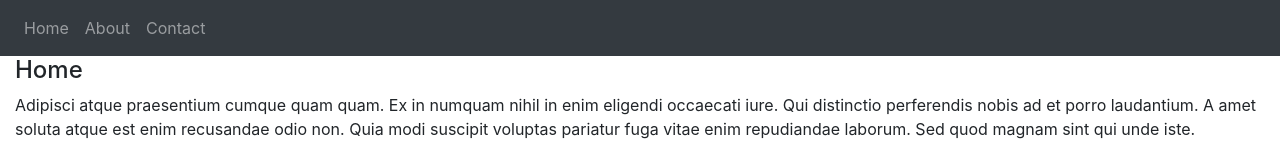
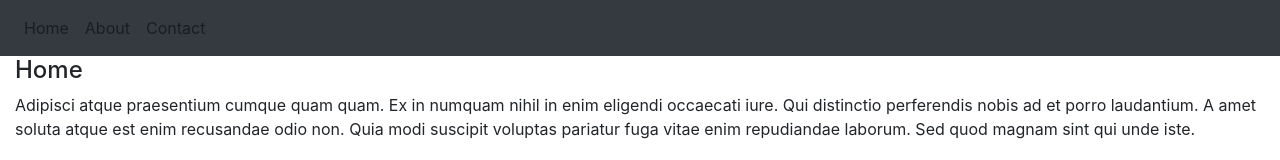
Before and after one commit to LuisGhz/react-4h-course-11-react-router, a React (Create React App) app: page / in a window 1280 px wide. Shown: the top 160 px of the page. Built offline with nearby package versions, Linux system fonts and the light colour scheme.

Commit message:
Create menu from react-bootstrap

```diff
--- a/src/routes/MainNavBar.js
+++ b/src/routes/MainNavBar.js
@@ -1,22 +1,17 @@
-import { Collapse, Navbar, Nav, NavItem, NavLink } from 'reactstrap';
+import { Navbar, Nav } from 'react-bootstrap';
+import { Link } from 'react-router-dom';
 
 const MainNavBar = () => {
   return (
     <div>
-      <Navbar color="dark" dark expand="md">
-        <Collapse navbar>
-          <Nav className="mr-auto" navbar>
-            <NavItem>
-              <NavLink href="/">Home</NavLink>
-            </NavItem>
-            <NavItem>
-              <NavLink href="/about">About</NavLink>
-            </NavItem>
-            <NavItem>
-              <NavLink href="/contact">Contact</NavLink>
-            </NavItem>
+      <Navbar bg="dark" expand="md">
+        <Navbar.Collapse>
+          <Nav className="me-auto">
+            <Nav.Link as={Link} to="/">Home</Nav.Link>
+            <Nav.Link as={Link} to="/about">About</Nav.Link>
+            <Nav.Link as={Link} to="/">Contact</Nav.Link>
           </Nav>
-        </Collapse>
+        </Navbar.Collapse>
       </Navbar>
     </div>
   );
```
